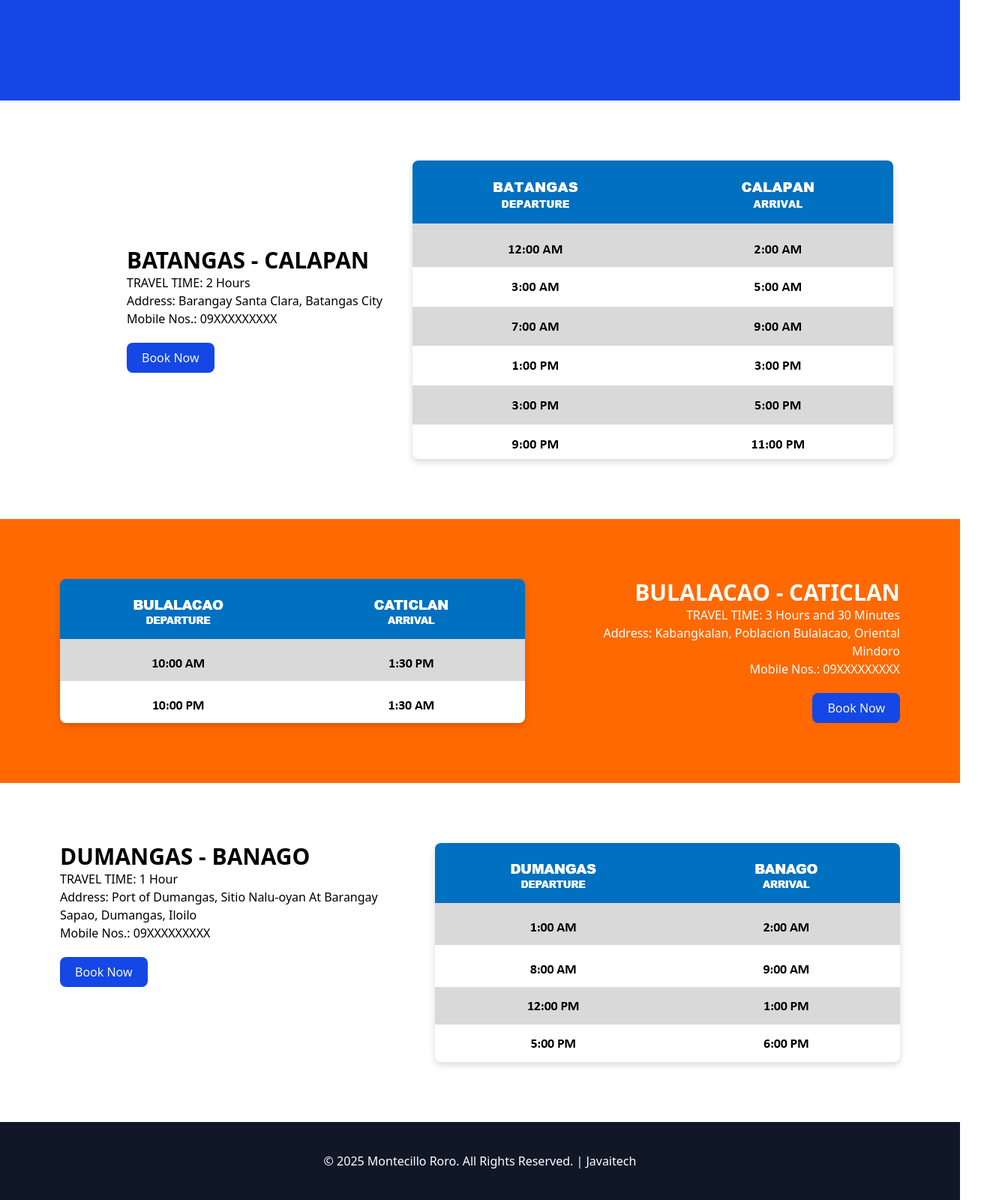
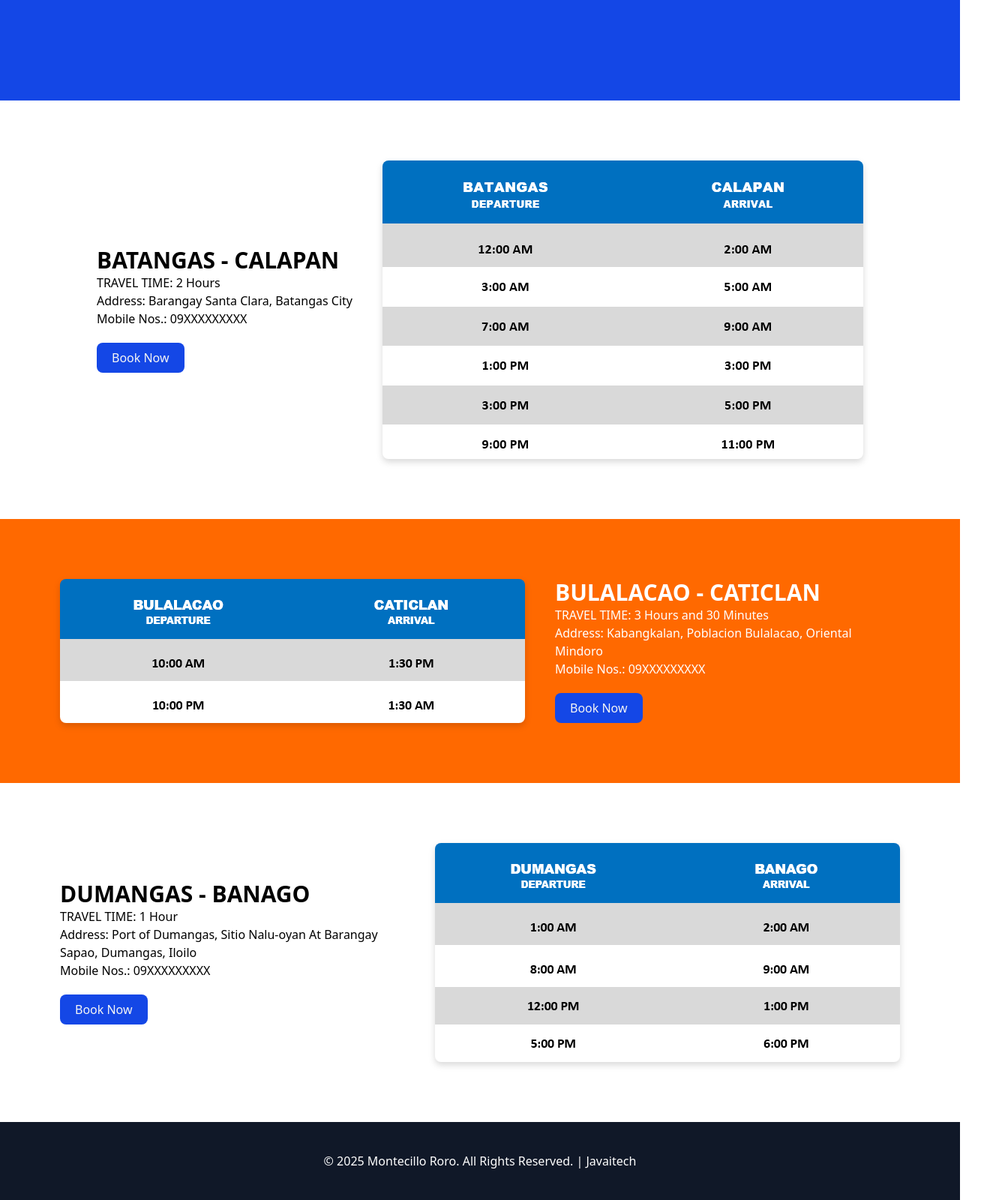
Before and after one commit to Grizzey/rorosite-front, a plain HTML site: page pages/booking.html in a window 1280 px wide. Shown: the part 266-1866 px from the top of the page at 75% size, 1320 px wide, since content can reach past the window. Drawn offline with nearby package versions, Linux system fonts and the light colour scheme; no server answers.

Commit message:
fix style

```diff
--- a/pages/booking.html
+++ b/pages/booking.html
@@ -61,45 +61,44 @@
 
         <!-- MAIN CONTENTS HERE PLS -->
 
-        <section
-            class="flex flex-col-reverse justify-center w-full py-20 px-12 gap-10 sm:mx-10 sm:flex-row sm:px-6 bg-white text-center">
-            <div class="flex flex-col text-left w-max justify-center">
+        <section class="flex flex-col-reverse sm:flex-row justify-center w-full py-20 px-6 sm:px-20 bg-white text-center gap-10">
+            <div class="flex flex-col text-left justify-center">
                 <h2 class="text-2xl sm:text-3xl font-bold text-black">BATANGAS - CALAPAN</h2>
-                <p class="text-left">
+                <p>
                     TRAVEL TIME: 2 Hours <br>
                     Address: Barangay Santa Clara, Batangas City <br>
                     Mobile Nos.: 09XXXXXXXXX
                 </p>
                 <div>
                     <a href="../pages/login.html"
-                        class="mt-5 bg-blue-700 hover:bg-blue-800 px-5 py-2 text-sm text-stone-100 sm:text-base rounded-lg transition inline-block">Book
-                        Now</a>
+                        class="mt-5 bg-blue-700 hover:bg-blue-800 px-5 py-2 text-sm sm:text-base text-stone-100 rounded-lg transition inline-block">
+                        Book Now
+                    </a>
                 </div>
             </div>
             <img src="../assets/BAT-CAL.png" class="rounded-lg drop-shadow-lg" />
         </section>
 
-        <section
-            class="flex flex-col-reverse sm:flex-row-reverse justify-center w-full py-20 px-6 sm:px-20 bg-orange-500 text-center gap-10">
-            <div class="flex flex-col text-right">
-                <h2 class="text-2xl sm:text-3xl font-bold text-white">BULALACAO - CATICLAN</h2>
-                <p class="text-white">
+        <section class="flex flex-col-reverse sm:flex-row-reverse justify-center w-full py-20 px-6 sm:px-20 bg-orange-500 text-center gap-10">
+            <div class="flex flex-col text-left justify-center text-white">
+                <h2 class="text-2xl sm:text-3xl font-bold">BULALACAO - CATICLAN</h2>
+                <p>
                     TRAVEL TIME: 3 Hours and 30 Minutes <br>
                     Address: Kabangkalan, Poblacion Bulalacao, Oriental Mindoro <br>
                     Mobile Nos.: 09XXXXXXXXX
                 </p>
                 <div>
                     <a href="../pages/login.html"
-                        class="mt-5 bg-blue-700 hover:bg-blue-800 px-5 py-2 text-sm text-stone-100 sm:text-base rounded-lg transition inline-block">Book
-                        Now</a>
+                        class="mt-5 bg-blue-700 hover:bg-blue-800 px-5 py-2 text-sm sm:text-base text-stone-100 rounded-lg transition inline-block">
+                        Book Now
+                    </a>
                 </div>
             </div>
             <img src="../assets/BUL-CAT.png" class="rounded-lg drop-shadow-lg" />
         </section>
 
-        <section
-            class="flex flex-col sm:flex-row justify-center w-full py-20 px-6 sm:px-20 bg-white text-center gap-10">
-            <div class="flex flex-col text-left">
+        <section class="flex flex-col-reverse sm:flex-row justify-center w-full py-20 px-6 sm:px-20 bg-white text-center gap-10">
+            <div class="flex flex-col text-left justify-center">
                 <h2 class="text-2xl sm:text-3xl font-bold text-black">DUMANGAS - BANAGO</h2>
                 <p>
                     TRAVEL TIME: 1 Hour <br>
@@ -108,12 +107,14 @@
                 </p>
                 <div>
                     <a href="../pages/login.html"
-                        class="mt-5 bg-blue-700 hover:bg-blue-800 px-5 py-2 text-sm text-stone-100 sm:text-base rounded-lg transition inline-block">Book
-                        Now</a>
+                        class="mt-5 bg-blue-700 hover:bg-blue-800 px-5 py-2 text-sm sm:text-base text-stone-100 rounded-lg transition inline-block">
+                        Book Now
+                    </a>
                 </div>
             </div>
             <img src="../assets/DUM-BAN.png" class="rounded-lg drop-shadow-lg" />
         </section>
+
 
 
         <footer class="w-full bg-gray-900 py-10 text-center text-white">
```
